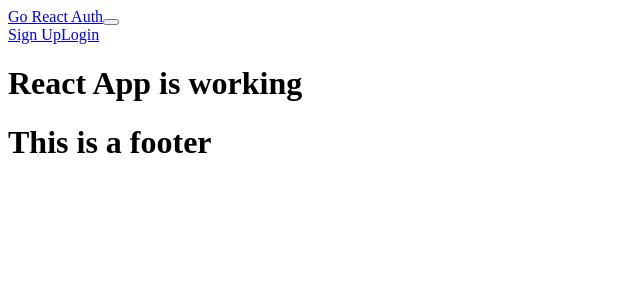
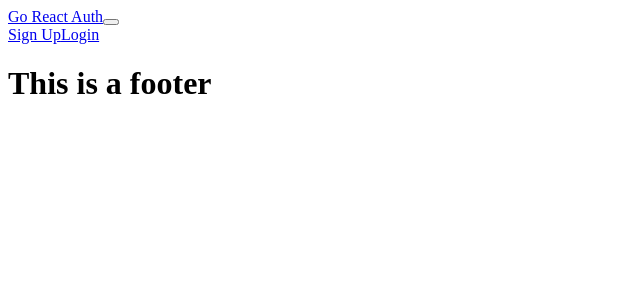
Before and after one commit to dhij/go_react-auth-demo, a React (Create React App) app in the folder frontend/: page /signup in a window 1280 px wide. Shown: the top 300 px of the page, without its empty margins (0-640 px from the left). Built offline with nearby package versions, Linux system fonts and the light colour scheme; the HTML template or start-up script is replaced by a standard one.

Commit message:
routes setup

```diff
--- a/frontend/src/App.tsx
+++ b/frontend/src/App.tsx
@@ -1,14 +1,25 @@
 import './App.css'
 import Header from './components/Header'
 import Footer from './components/Footer'
+import { Container } from 'react-bootstrap'
+import { BrowserRouter as Router, Route } from 'react-router-dom'
+import HomeScreen from './screens/HomeScreen'
+import LoginScreen from './screens/LoginScreen'
+import SignupScreen from './screens/SignupScreen'
 
 function App() {
   return (
-    <>
+    <Router>
       <Header />
-      <h1>React App is working</h1>
+      <main>
+        <Container>
+          <Route path='/' exact component={HomeScreen} />
+          <Route path='/login' component={LoginScreen} />
+          <Route path='/signup' component={SignupScreen} />
+        </Container>
+      </main>
       <Footer />
-    </>
+    </Router>
   )
 }
 
--- a/frontend/src/screens/SignUpScreen.tsx
+++ b/frontend/src/screens/SignUpScreen.tsx
@@ -1,7 +1,7 @@
 import React from 'react'
 
-const SignUpScreen = () => {
+const SignupScreen = () => {
   return <div></div>
 }
 
-export default SignUpScreen
+export default SignupScreen
```
Also changed, not shown: 2 other files (tests, documents, lock files or other folders).
